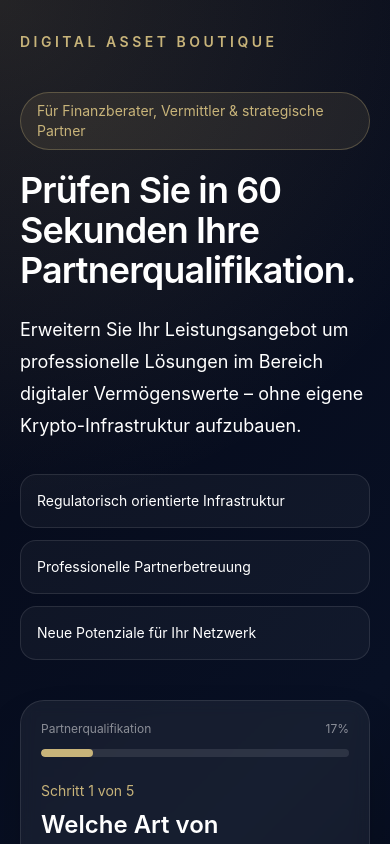
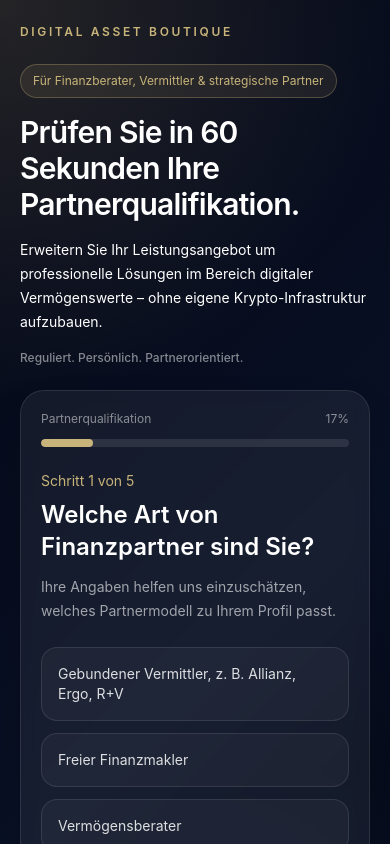
Before and after one commit to teroxxgurses/teroxx-partner-funnel, a Next.js app: page / in a window 390 px wide. Shown: the top 844 px of the page. Built offline with nearby package versions, Linux system fonts and the light colour scheme.

Commit message:
Refactor page layout and adjust styling
Updated styling and layout for improved presentation.

```diff
--- a/app/page.tsx
+++ b/app/page.tsx
@@ -3,33 +3,38 @@ import QualificationFlow from "@/components/QualificationFlow";
 export default function Home() {
   return (
     <main className="min-h-screen bg-luxury">
-      <section className="mx-auto flex min-h-screen w-full max-w-6xl flex-col px-5 py-8 md:px-8 lg:px-10">
+      <section className="mx-auto flex min-h-screen w-full max-w-6xl flex-col px-5 py-6 md:px-8 lg:px-10">
         <header className="flex items-center justify-between">
-          <div className="text-sm font-semibold tracking-[0.25em] text-gold">
+          <div className="text-xs font-semibold tracking-[0.22em] text-gold md:text-sm md:tracking-[0.25em]">
             DIGITAL ASSET BOUTIQUE
           </div>
+
           <div className="hidden rounded-full border border-white/10 px-4 py-2 text-xs text-white/70 md:block">
             Partnerqualifikation
           </div>
         </header>
 
-        <div className="grid flex-1 items-center gap-10 py-10 lg:grid-cols-[1fr_0.9fr]">
+        <div className="grid flex-1 items-center gap-6 py-6 md:gap-10 md:py-10 lg:grid-cols-[1fr_0.9fr]">
           <div>
-            <div className="mb-5 inline-flex rounded-full border border-gold/30 bg-gold/10 px-4 py-2 text-sm text-gold">
+            <div className="mb-4 inline-flex rounded-full border border-gold/30 bg-gold/10 px-3 py-2 text-xs text-gold md:px-4 md:text-sm">
               Für Finanzberater, Vermittler & strategische Partner
             </div>
 
-            <h1 className="max-w-3xl text-4xl font-semibold tracking-tight text-white md:text-6xl">
+            <h1 className="max-w-3xl text-3xl font-semibold tracking-tight text-white md:text-6xl">
               Prüfen Sie in 60 Sekunden Ihre Partnerqualifikation.
             </h1>
 
-            <p className="mt-6 max-w-2xl text-lg leading-8 text-white/72">
+            <p className="mt-4 max-w-2xl text-sm leading-6 text-white/72 md:mt-6 md:text-lg md:leading-8">
               Erweitern Sie Ihr Leistungsangebot um professionelle Lösungen im
               Bereich digitaler Vermögenswerte – ohne eigene Krypto-Infrastruktur
               aufzubauen.
             </p>
 
-            <div className="mt-8 grid gap-3 text-sm text-white/72 sm:grid-cols-3">
+            <div className="mt-4 text-xs font-medium text-white/50 md:hidden">
+              Reguliert. Persönlich. Partnerorientiert.
+            </div>
+
+            <div className="mt-8 hidden gap-3 text-sm text-white/72 sm:grid-cols-3 md:grid">
               <div className="rounded-2xl border border-white/10 bg-white/[0.04] p-4">
                 Regulatorisch orientierte Infrastruktur
               </div>
```
